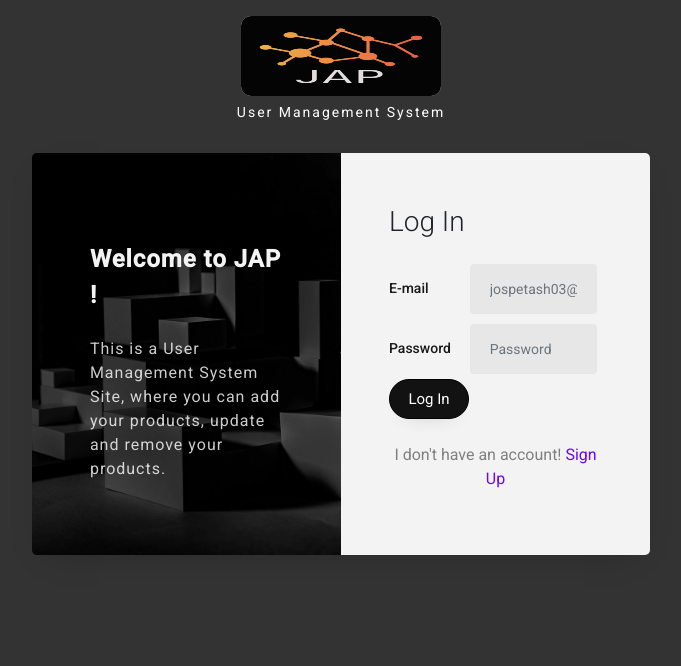
After one commit to whiteroach/mongo-team-project, a Node server app: page /login in a window 1280 px wide. The commit adds this page. Shown: the top 666 px of the page, without its empty margins (299-980 px from the left). Run offline with Node 20, Linux system fonts and the light colour scheme; some libraries are stand-ins or nearby versions.

Commit message:
login form page done

```diff
--- a/app.js
+++ b/app.js
@@ -31,9 +31,9 @@ app.get("/", (req, res) => {
 });
 
 // login form
-// app.get("/login", (req, res) => {
-//   res.render("login");
-// });
+app.get("/login", (req, res) => {
+  res.render("login");
+});
 //********BODY PARSER****** */
 app.use(express.json());
 
--- a/views/layout.hbs
+++ b/views/layout.hbs
@@ -4,7 +4,8 @@
     <meta charset="UTF-8">
     <meta http-equiv="X-UA-Compatible" content="IE=edge">
     <meta name="viewport" content="width=device-width, initial-scale=1.0">
-    <title>User Management System</title>
+    <link rel="shortcut icon" href="/images/logo.png" type="image/x-icon">
+    <title>JAP User Management System</title>
     {{!-- Bootstrap link --}}
        <link href="https://cdn.jsdelivr.net/npm/bootstrap@5.0.0-beta3/dist/css/bootstrap.min.css" rel="stylesheet" integrity="sha384-eOJMYsd53ii+scO/bJGFsiCZc+5NDVN2yr8+0RDqr0Ql0h+rP48ckxlpbzKgwra6" crossorigin="anonymous">
        {{!-- Font-awesome Link --}}
--- /dev/null
+++ b/views/login.hbs
@@ -0,0 +1,63 @@
+
+<section class="ftco-section pt-4 col-sm-11 col-md-9 col-lg-7">
+    <div class="reg-container ">
+<div class="row  justify-content-center">
+    <div class="col-lg-10">
+        <div class="wrap d-md-flex">
+            <div class="text-wrap p-4 p-lg-5 d-flex img d-flex align-items-end"
+            style="background-image: url(images/bg.jpg);"
+            >
+            <div class="text w-100">
+                <h2 class="mb-4">
+                   Welcome to JAP !
+                </h2>
+                <p>This is a User Management System Site, where you can add your products, update and remove your products.</p>
+            </div>
+            </div>
+            <div class="login-wrap p-4 p-md-5">
+                <h3 class="mb-3">Log In</h3>
+            <form action="/login" method="POST" class="login-form">
+
+            <div class="row">
+                {{!-- E-mail --}}
+                  <div class="col-md-12">
+                    <div class="form-group d-flex align-items-center">
+                        <label for="email" class="label">E-mail</label>
+                        <input type="text" class="form-control"
+                        name="email"
+                        placeholder="jospetash03@web.de">
+                    </div>
+                </div>
+                {{!-- Password --}}
+                  <div class="col-md-12">
+                    <div class="form-group d-flex align-items-center">
+                        <label for="password" class="label">Password</label>
+                        <input type="password" class="form-control"
+                        name="password"
+                        placeholder="Password">
+                    </div>
+                </div>
+
+                {{!-- Button --}}
+                <div class="col-md-12">
+                    <div class="form group">
+                        <button type="submit" class="btn btn-secondary submit p-2"
+                        style="border-radius:20px; height:40px; width:80px">Log In</button>
+                    </div>
+                </div>
+            </div>
+            </form>
+            {{!-- Log in for registered members --}}
+            <div class="w-100 text-center">
+                <p class="p mt-4">
+                    I don't have an account!
+                    <a href="/">Sign Up</a>
+                </p>
+            </div>
+            </div>
+        </div>
+    </div>
+</div>
+  {{!--container end --}}
+    </div>
+</section>
--- a/views/registration.hbs
+++ b/views/registration.hbs
@@ -1,5 +1,5 @@
 
-<section class="ftco-section pt-4 col-11 col-md-7">
+<section class="ftco-section pt-4 col-sm-11 col-md-9 col-lg-7">
     <div class="reg-container ">
 <div class="row  justify-content-center">
     <div class="col-lg-10">
```
